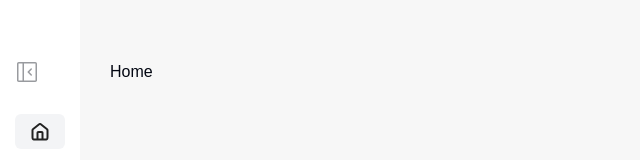
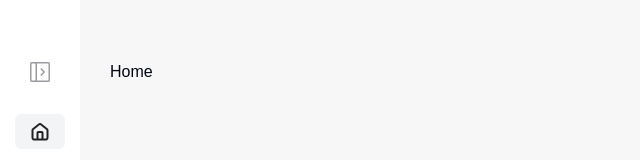
Before and after one commit to Nazofer/jiibs, a React (Vite) app: page / in a window 1280 px wide. Both pictures are taken after a click on the icon 252 px from the left and 80 px from the top of the page. Shown: the top 160 px of the page, without its empty margins (0-640 px from the left). Built offline with nearby package versions, Linux system fonts and the light colour scheme; a web font is replaced by a local one.

Commit message:
fix: position of collapse/expand sidebar icon, transitions

```diff
--- a/src/components/sidebar/index.tsx
+++ b/src/components/sidebar/index.tsx
@@ -10,6 +10,7 @@ import Help from '@/assets/icons/circle-question.svg?react';
 import Profile from '../profile';
 import { Separator } from '../ui/separator';
 import { GoSidebarCollapse } from 'react-icons/go';
+import { GoSidebarExpand } from 'react-icons/go';
 import { twMerge } from 'tailwind-merge';
 
 interface MenuButtons {
@@ -66,18 +67,30 @@ const Sidebar: React.FC = () => {
   return (
     <aside
       className={twMerge(
-        'pt-[60px] px-[15px] pb-[20px] w-full',
+        'pt-[60px] px-[15px] pb-[20px] w-full transition-all duration-300 ease-in-out',
         isCollapsed ? 'max-w-[80px]' : 'max-w-[17.4375rem]'
       )}
     >
-      <div className='flex justify-between items-center mb-[1.875rem]'>
+      <div
+        className={twMerge(
+          'flex items-center mb-[1.875rem]',
+          isCollapsed ? 'justify-center' : 'justify-between'
+        )}
+      >
         {!isCollapsed && (
           <h2 className='heading-1 text-primaryColor'>JIIBS.</h2>
         )}
-        <GoSidebarCollapse
-          className='size-6 text-[#999B9F] rotate-180 cursor-pointer'
-          onClick={handleCollapse}
-        />
+        {isCollapsed ? (
+          <GoSidebarExpand
+            className='size-6 text-[#999B9F] rotate-180 cursor-pointer'
+            onClick={handleCollapse}
+          />
+        ) : (
+          <GoSidebarCollapse
+            className='size-6 text-[#999B9F] rotate-180 cursor-pointer'
+            onClick={handleCollapse}
+          />
+        )}
       </div>
       <nav className='flex flex-col gap-3 mb-40'>
         {Buttons.map((button, index) => (
```
